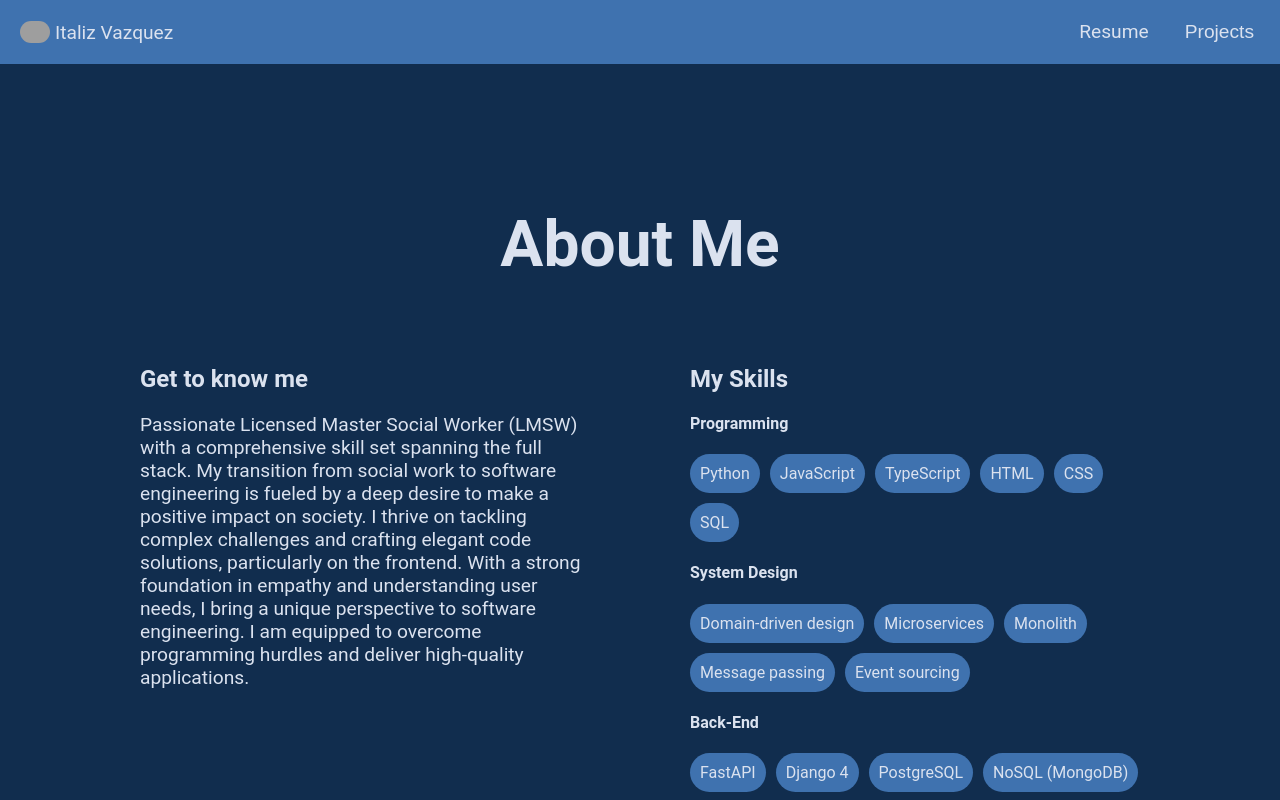
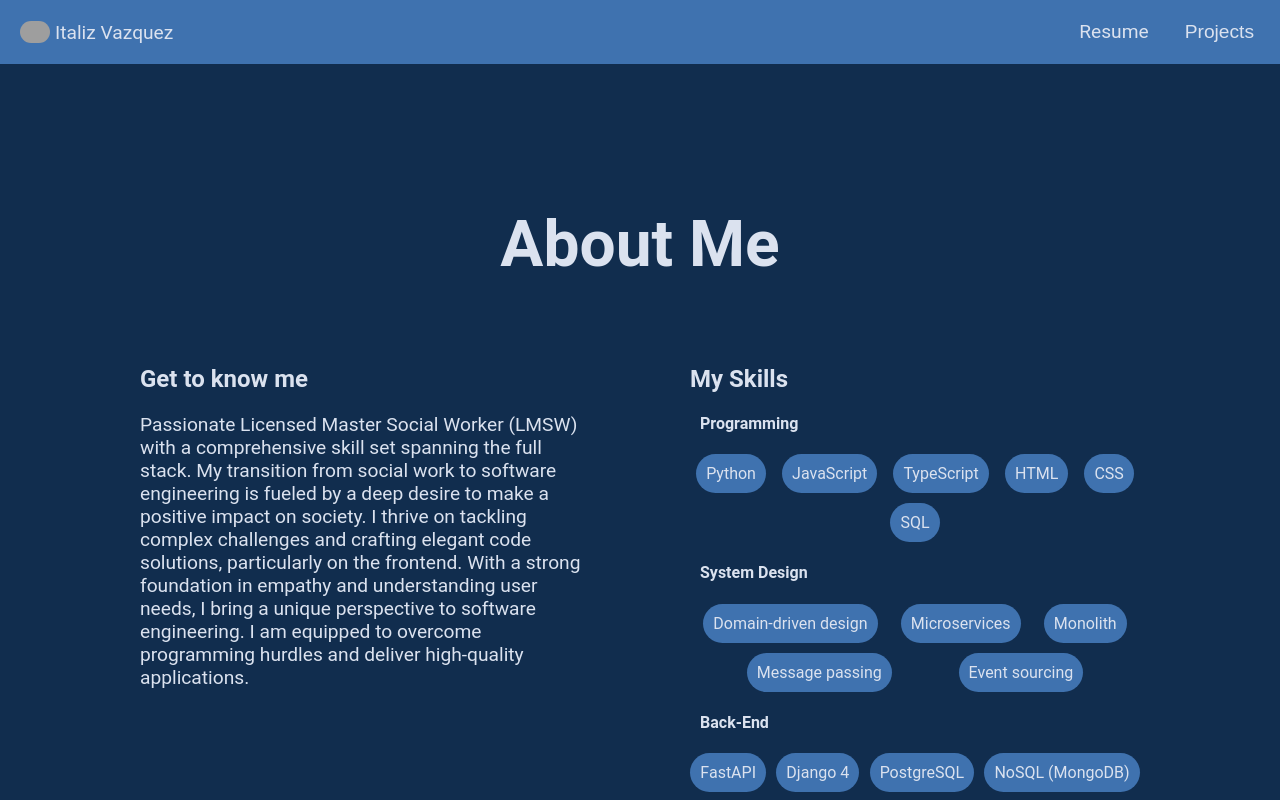
Before and after one commit to Itav8/portfolio, a React (Vite) app: page / in a window 1280 px wide. Shown: the top 800 px of the page. Built offline with nearby package versions, Linux system fonts and the light colour scheme; grey boxes are pictures that could not be loaded.

Commit message:
Updated skills styles

```diff
--- a/src/components/Skills.jsx
+++ b/src/components/Skills.jsx
@@ -3,7 +3,7 @@ import "../styles/Skill.css";
 const Skills = (props) => {
   return (
     <div>
-      <h4>{props.title}</h4>
+      <h4 className="skills-title">{props.title}</h4>
       <div className="skills-container">
         {props.skills.map((skill) => {
           return <div className="skills-container__skill">{skill}</div>;
--- a/src/styles/Skill.css
+++ b/src/styles/Skill.css
@@ -1,7 +1,13 @@
+.skills-title {
+  position: relative;
+  left: 10px;
+}
+
 .skills-container {
   display: flex;
   flex-direction: row;
   flex-wrap: wrap;
+  justify-content: space-evenly;
   gap: 10px;
 }
 
```
Also changed, not shown: src/styles/Projects.css (line endings or trailing spaces).
